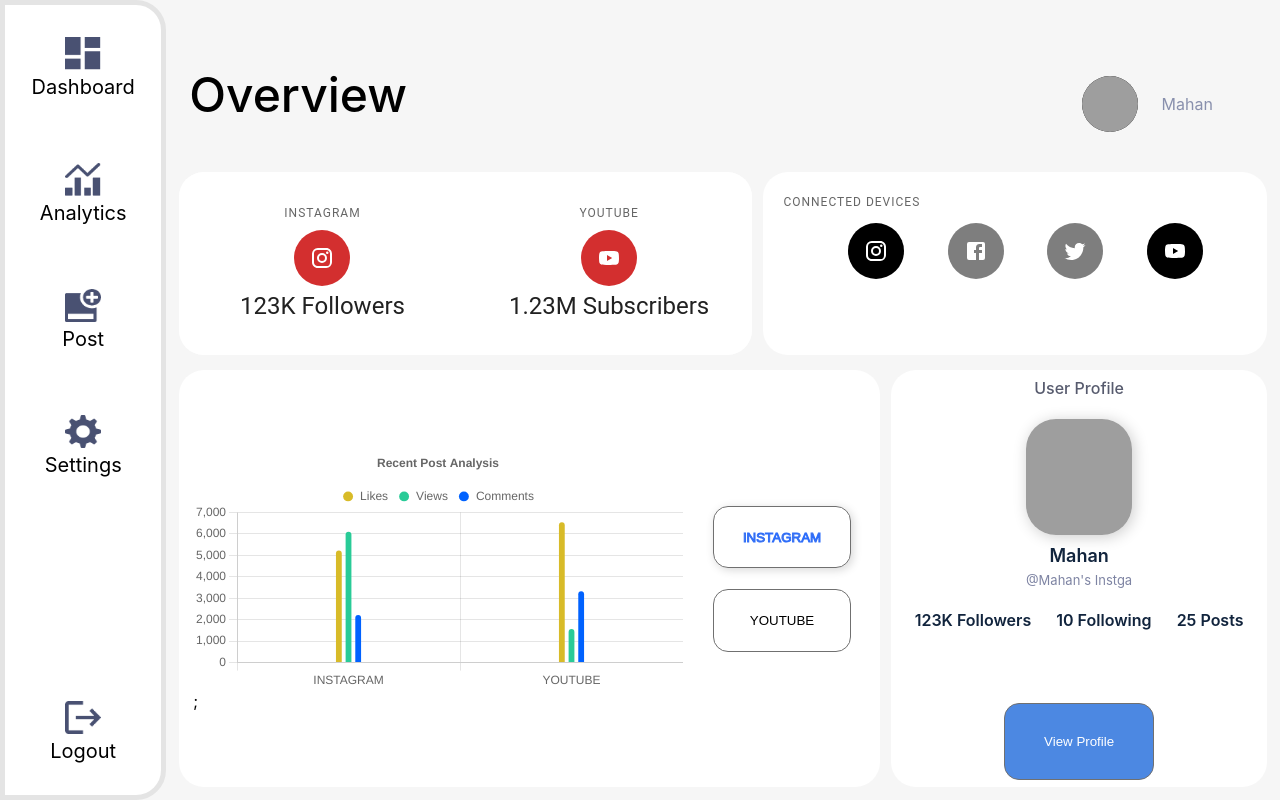
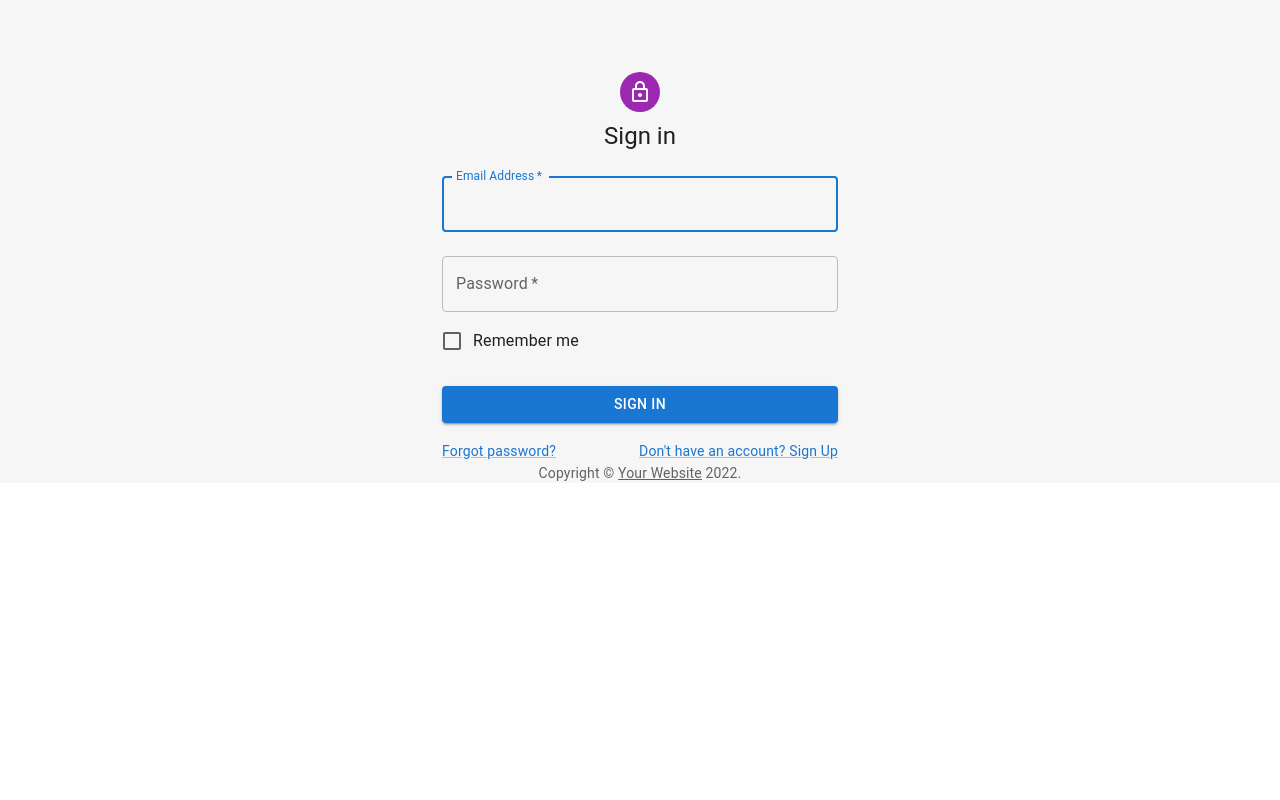
Before and after one commit to MNPaul1/oneclickshare_official, a React (Create React App) app: page / in a window 1280 px wide. Built offline with nearby package versions, Linux system fonts and the light colour scheme; grey boxes are pictures that could not be loaded.

Commit message:
Added sign page

```diff
--- a/src/App.js
+++ b/src/App.js
@@ -1,8 +1,6 @@
 import './App.css';
 import React from 'react';
-import Navbar from './components/Navbar';
 import Analytics from './components/Analytics';
-import Settings from './components/Settings';
 import Post from './components/Post';
 import Logout from './components/Logout';
 
@@ -14,6 +12,7 @@
   Routes
 } from "react-router-dom";
 import Dashboard from './components/Dashboard';
+import SignIn from './components/singin';
 
 
 
@@ -22,13 +21,11 @@
   return (
     <div className="App">
       <Router>
-      <Navbar />
         <Routes>
-        <Route exact path='/' element={<Dashboard />} />
+        <Route exact path='/' element={<SignIn />} />
         <Route exact path='/Dashboard' element={<Dashboard />} />
         <Route exact path='/Analytics' element={<Analytics />} />
         <Route exact path='/Post' element={<Post />} />
-        <Route exact path='/Settings' element={<Settings />} />
         <Route exact path='/Logout' element={<Logout />} />
         </Routes>
       </Router>
--- a/src/components/Analytics.js
+++ b/src/components/Analytics.js
@@ -2,6 +2,7 @@
 import './Analytics.css'
 import AnalyticsGraph from './analyticsComponents/AnalyticsGraph'
 import AnalyticsAccountDetails from './analyticsComponents/AnalyticsAccountDetails'
+import Navbar from './Navbar'
 
 const demoYoutTubeData = ["500k", "29k", "55h", "1m"]
 const YouTubeLabelList = ["Subscribers", "Last month", "Watch time", "Views"]
@@ -49,6 +50,10 @@
     }
   }
   return (
+    <>
+
+
+    <Navbar />
     <div className="analyticscontainer">
       <h1 className="AnalyticsPlatformName">{Title}</h1>
       <div className="AnalyticsGraph">
@@ -62,5 +67,6 @@
 
       <div className="AnalyticsNextPlatform" onClick={contentHndler}>❯</div>
     </div>
+    </>
   )
 }
--- a/src/components/Dashboard.js
+++ b/src/components/Dashboard.js
@@ -5,6 +5,7 @@
 import LeftComponent from './dashboardComponents/LeftComponent';
 import RightComponent from './dashboardComponents/RightComponent';
 import Header from './dashboardComponents/Header';
+import Navbar from './Navbar';
 
 const instagramData = {
   name:"Mahan",
@@ -49,6 +50,9 @@
   }
   let userInfo = HandleClick(accountSelected)
   return (
+    <>
+
+    <Navbar />
     <div className='container'>
       <div className="Header">
         <Header />
@@ -76,6 +80,6 @@
           <UserProfile userinfo={userInfo}/>
         </div>
       </div>
-
+    </>
   )
 }
--- a/src/components/Logout.js
+++ b/src/components/Logout.js
@@ -1,7 +1,8 @@
 import React from 'react'
+import SignIn from './singin'
 
 export default function Logout() {
   return (
-    <div className='container'>Logout</div>
+    <SignIn />
   )
 }
--- a/src/components/Navbar.css
+++ b/src/components/Navbar.css
@@ -39,5 +39,5 @@
 }
 
 .navBar .Logout{
-    margin-top: 20vh;
+    margin-top: 30vh;
 }
--- a/src/components/Navbar.js
+++ b/src/components/Navbar.js
@@ -6,13 +6,11 @@
   {name: "Dashboard", icon: "icons/dashboard.png"},
   {name: "Analytics", icon:"icons/statistics.png"},
    {name: "Post",icon:"icons/save-for-later.png"},
-    {name: "Settings",icon:"icons/cogwheel.png"},
     {name: "Logout",icon:"icons/logout.png"}
   ]
 
 
 function HandleClick(e) {
-  console.log(window.location.pathname)
   let elements = document.getElementsByClassName("NavItem");
   Array.from(elements).forEach(element => {
     element.classList.remove('active')
@@ -27,6 +25,7 @@
 
 export default function Navbar() {
   return (
+    <>
     <nav className='navBar'>
         {
           NavItems.map((item, index)=>(
@@ -37,5 +36,6 @@
         ))
     }
     </nav>
+  </>
   )
 }
--- a/src/components/Post.js
+++ b/src/components/Post.js
@@ -1,10 +1,16 @@
 import React from 'react'
+import Navbar from './Navbar'
 import './Post.css'
 import PostComposer from './postComponents/PostComposer'
 import PostPreview from './postComponents/PostPreview'
 
+
 export default function Post() {
   return (
+    <>
+
+
+    <Navbar />
     <div className='postcontainer'>
       <div className="postcomposer">
         <PostComposer />
@@ -13,5 +19,6 @@
         <PostPreview />
       </div>
     </div>
+    </>
   )
 }
--- a/src/components/Settings.js
+++ /dev/null
@@ -1,6 +0,0 @@
-import React from 'react'
-export default function Settings() {
-  return (
-    <div className='container'>Settings</div>
-  )
-}
--- a/src/components/analyticsComponents/AnalyticsAccountDetails.js
+++ b/src/components/analyticsComponents/AnalyticsAccountDetails.js
@@ -8,7 +8,6 @@
   const LabelList = props.LabelList;
   const TopContent = props.content;
   const Data = props.Data
-  console.log(props)
   return (
   <div className='AccountDetails'>
 
--- a/src/components/dashboardComponents/Barchart.js
+++ b/src/components/dashboardComponents/Barchart.js
@@ -76,7 +76,7 @@
 
 export default function Barchart() {
   return <div style={{width:"100%"}}>
-    <Bar options={options} data={data} />;
+    <Bar options={options} data={data} />
   </div>
 
 }
--- /dev/null
+++ b/src/components/singin.js
@@ -0,0 +1,113 @@
+import * as React from 'react';
+import Avatar from '@mui/material/Avatar';
+import Button from '@mui/material/Button';
+import CssBaseline from '@mui/material/CssBaseline';
+import TextField from '@mui/material/TextField';
+import FormControlLabel from '@mui/material/FormControlLabel';
+import Checkbox from '@mui/material/Checkbox';
+import Link from '@mui/material/Link';
+import Grid from '@mui/material/Grid';
+import Box from '@mui/material/Box';
+import LockOutlinedIcon from '@mui/icons-material/LockOutlined';
+import Typography from '@mui/material/Typography';
+import Container from '@mui/material/Container';
+import { createTheme, ThemeProvider } from '@mui/material/styles';
+function Copyright() {
+  return (
+    <Typography variant="body2" color="text.secondary" align="center" {..."One Click Share"}>
+      {'Copyright © '}
+      <Link color="inherit" href="https://mui.com/">
+        Your Website
+      </Link>{' '}
+      {new Date().getFullYear()}
+      {'.'}
+    </Typography>
+  );
+}
+
+const theme = createTheme();
+
+export default function SignIn() {
+  const handleSubmit = (event) => {
+    event.preventDefault();
+    const data = new FormData(event.currentTarget);
+    if (data.get('email')==="abc@xyz.com" & data.get('password') === "password") {
+        return true
+    }
+    else{
+        return false
+    }
+  };
+
+  return (
+    <ThemeProvider theme={theme}>
+      <Container component="main" maxWidth="xs">
+        <CssBaseline />
+        <Box
+          sx={{
+            marginTop: 8,
+            display: 'flex',
+            flexDirection: 'column',
+            alignItems: 'center',
+          }}
+        >
+          <Avatar sx={{ m: 1, bgcolor: 'secondary.main' }}>
+            <LockOutlinedIcon />
+          </Avatar>
+          <Typography component="h1" variant="h5">
+            Sign in
+          </Typography>
+          <Box sx={{ mt: 1 }}>
+            <TextField
+              margin="normal"
+              required
+              fullWidth
+              id="email"
+              label="Email Address"
+              name="email"
+              autoComplete="email"
+              autoFocus
+            />
+            <TextField
+              margin="normal"
+              required
+              fullWidth
+              name="password"
+              label="Password"
+              type="password"
+              id="password"
+              autoComplete="current-password"
+            />
+            <FormControlLabel
+              control={<Checkbox value="remember" color="primary" />}
+              label="Remember me"
+            />
+
+            <Link href='/Dashboard' >
+            <Button
+              type="button"
+              fullWidth
+              variant="contained"
+              sx={{ mt: 3, mb: 2 }}
+            >
+              Sign In
+            </Button>
+            </Link>
+            <Grid container>
+              <Grid item xs>
+                <Link href="#" variant="body2">
+                  Forgot password?
+                </Link>
+              </Grid>
+              <Grid item>
+                <Link href="#" variant="body2">
+                  {"Don't have an account? Sign Up"}
+                </Link>
+              </Grid>
+            </Grid>
+          </Box>
+        </Box>
+        <Copyright sx={{ mt: 8, mb: 4 }} />
+      </Container>
+    </ThemeProvider>
+  );}
```
